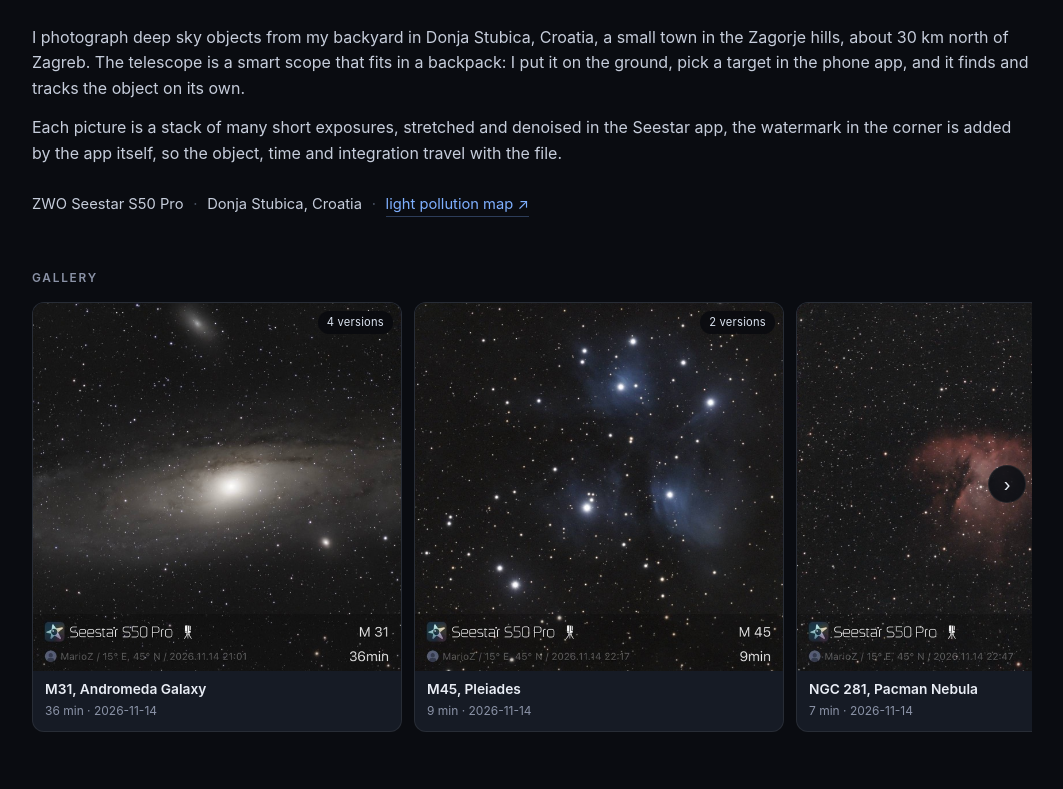
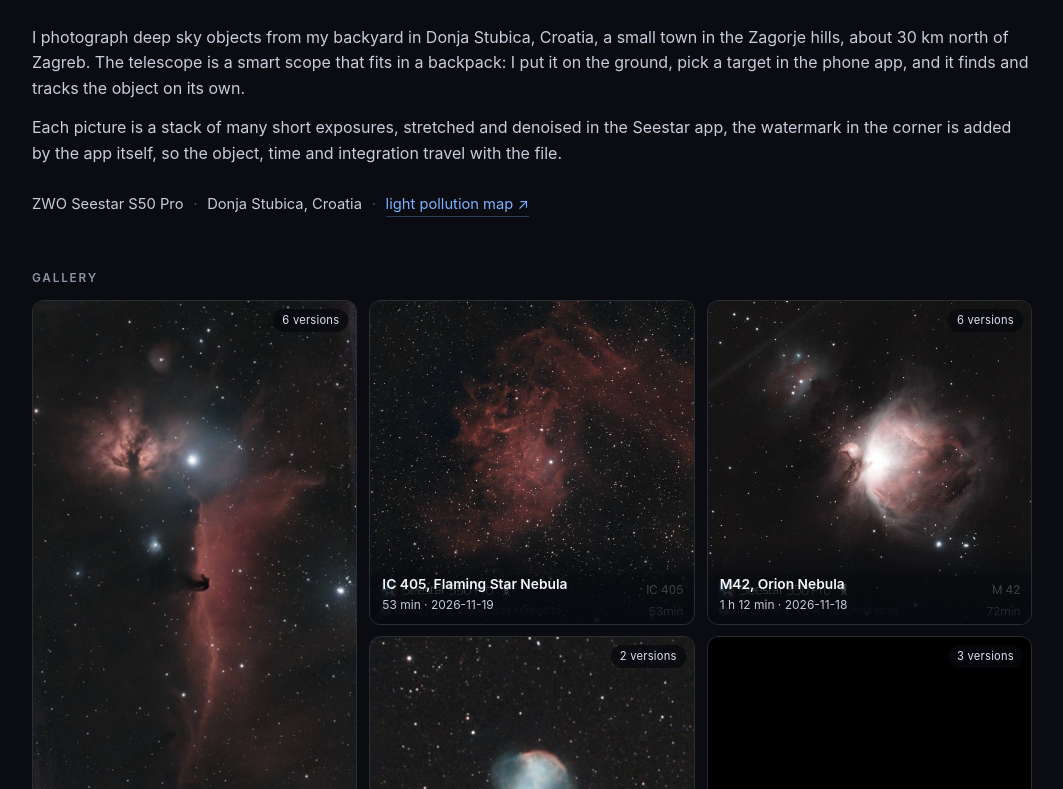
Before and after one commit to mzagar/astro-photos, a plain HTML site: page index.html in a window 1280 px wide. Shown: the part 155-944 px from the top of the page, without its empty margins (108-1171 px from the left). Drawn offline with Linux system fonts and the light colour scheme.

Commit message:
Tile grid, newest first, full frames

```diff
--- a/index.html
+++ b/index.html
@@ -17,7 +17,6 @@
       --accent: #7fb0ff;
       --line: rgba(255, 255, 255, 0.08);
       --radius: 12px;
-      --frame-h: clamp(240px, 46vh, 420px);
     }
 
     * { box-sizing: border-box; }
@@ -85,18 +84,13 @@
 
     a:hover { border-bottom-color: var(--accent); }
 
-    /* ---------- filmstrip ---------- */
+    /* ---------- tiles ---------- */
 
     .gallery {
       margin-top: 52px;
     }
 
     .gallery-head {
-      display: flex;
-      flex-wrap: wrap;
-      gap: 4px 16px;
-      align-items: baseline;
-      justify-content: space-between;
       margin-bottom: 12px;
     }
 
@@ -109,32 +103,22 @@
       color: var(--muted);
     }
 
-    .strip-shell {
-      position: relative;
-    }
-
-    .strip {
-      display: flex;
-      gap: 12px;
-      padding: 2px 2px 10px;
-      overflow-x: auto;
-      overscroll-behavior-x: contain;
-      scroll-snap-type: x proximity;
-      scroll-behavior: smooth;
-      scrollbar-width: thin;
-      scrollbar-color: rgba(255, 255, 255, 0.16) transparent;
-    }
-
-    .strip::-webkit-scrollbar { height: 8px; }
-    .strip::-webkit-scrollbar-thumb {
-      border-radius: 8px;
-      background: rgba(255, 255, 255, 0.14);
+    /* Masonry without JavaScript layout maths beyond a row span: every card
+       is a grid item spanning as many 6px rows as its picture needs. */
+    .grid {
+      display: grid;
+      grid-template-columns: repeat(auto-fill, minmax(min(100%, 250px), 1fr));
+      grid-auto-rows: 6px;
+      column-gap: 12px;
+      row-gap: 0;
+      align-items: start;
     }
 
     .card {
-      flex: 0 0 auto;
-      display: flex;
-      flex-direction: column;
+      position: relative;
+      display: block;
+      width: 100%;
+      margin: 0 0 12px;
       padding: 0;
       border: 1px solid var(--line);
       border-radius: var(--radius);
@@ -143,7 +127,6 @@
       font: inherit;
       text-align: left;
       cursor: zoom-in;
-      scroll-snap-align: start;
       overflow: hidden;
       transition: transform 0.18s ease, border-color 0.18s ease;
     }
@@ -163,8 +146,8 @@
 
     .card img {
       display: block;
-      height: var(--frame-h);
-      width: auto;
+      width: 100%;
+      height: auto;
       background: var(--bg-soft);
     }
 
@@ -183,12 +166,22 @@
     }
 
     .card .cap {
+      position: absolute;
+      inset: auto 0 0 0;
       display: block;
-      padding: 9px 12px 11px;
+      padding: 34px 12px 10px;
+      background: linear-gradient(
+        to top,
+        rgba(6, 9, 14, 0.94) 0%,
+        rgba(6, 9, 14, 0.72) 45%,
+        rgba(6, 9, 14, 0) 100%
+      );
+      pointer-events: none;
     }
 
     .card .title {
       display: block;
+      color: #f2f5fa;
       font-weight: 600;
       font-size: 0.86rem;
       line-height: 1.35;
@@ -197,32 +190,9 @@
     .card .meta {
       display: block;
       margin-top: 2px;
-      color: var(--muted);
+      color: #c2cbdb;
       font-size: 0.75rem;
     }
-
-    .strip-btn {
-      position: absolute;
-      top: calc(var(--frame-h) / 2);
-      display: grid;
-      place-items: center;
-      width: 38px;
-      height: 38px;
-      margin-top: -19px;
-      border: 1px solid var(--line);
-      border-radius: 50%;
-      background: rgba(12, 15, 21, 0.9);
-      color: var(--fg);
-      font-size: 1.25rem;
-      line-height: 1;
-      cursor: pointer;
-    }
-
-    .strip-btn:hover { border-color: var(--accent); }
-    .strip-btn[hidden] { display: none; }
-
-    .strip-prev { left: 6px; }
-    .strip-next { right: 6px; }
 
     .empty {
       padding: 24px;
@@ -461,9 +431,7 @@
     @media (max-width: 640px) {
       body { padding: 0 16px 40px; }
       .hero { padding: 44px 0 0; }
-      :root { --frame-h: clamp(190px, 38vh, 280px); }
       .setup { font-size: 0.86rem; }
-      .strip-btn { display: none; }
       .lightbox { padding: 12px; }
       .lb-media img { max-height: 58vh; }
       .lb-prev, .lb-next { display: none; }
@@ -503,11 +471,7 @@
         <h2 id="gallery-heading">Gallery</h2>
       </div>
 
-      <div class="strip-shell">
-        <button class="strip-btn strip-prev" type="button" aria-label="Scroll left" hidden>‹</button>
-        <div class="strip" id="strip" tabindex="0" role="group" aria-label="Photos"></div>
-        <button class="strip-btn strip-next" type="button" aria-label="Scroll right" hidden>›</button>
-      </div>
+      <div class="grid" id="grid" role="group" aria-label="Photos"></div>
     </section>
 
     <footer>
@@ -550,9 +514,8 @@
       var site = data.site || {};
       var photos = Array.isArray(data.photos) ? data.photos : [];
 
-      var strip = document.getElementById('strip');
-      var btnLeft = document.querySelector('.strip-prev');
-      var btnRight = document.querySelector('.strip-next');
+      var grid = document.getElementById('grid');
+      var cards = [];
 
       var lightbox = document.getElementById('lightbox');
       var lbMedia = document.querySelector('.lb-media');
@@ -642,10 +605,10 @@
           group.cover = group.variants[0];
         });
         out.sort(function (a, b) {
-          // oldest first; the time of day breaks ties within one night
+          // newest first; the time of day breaks ties within one night
           var ka = String(a.cover.date || '') + ' ' + String(a.cover.time || '');
           var kb = String(b.cover.date || '') + ' ' + String(b.cover.time || '');
-          return ka.localeCompare(kb);
+          return kb.localeCompare(ka);
         });
         return out;
       }
@@ -653,7 +616,7 @@
       var groups = buildGroups(photos);
 
       if (!groups.length) {
-        strip.append(el('p', 'empty', 'No photos yet. Drop exports into masters/ and run scripts/build_gallery.py.'));
+        grid.append(el('p', 'empty', 'No photos yet. Drop exports into masters/ and run scripts/build_gallery.py.'));
         return;
       }
 
@@ -689,37 +652,37 @@
         );
         card.append(frame, caption);
         card.addEventListener('click', function () { open(index); });
-        strip.append(card);
+        grid.append(card);
+        cards.push({
+          node: card,
+          ratio: (cover.width && cover.height) ? cover.height / cover.width : 1.25
+        });
       });
 
-      /* ---------- strip paging ---------- */
+      /* ---------- masonry layout ---------- */
 
-      var stepPx = 0;
+      var ROW_UNIT = 6;
+      var TILE_GAP = 12;
 
-      function measure() {
-        var card = strip.querySelector('.card');
-        stepPx = card ? card.getBoundingClientRect().width + 12 : strip.clientWidth;
+      function layout() {
+        if (!cards.length) return;
+        var width = cards[0].node.getBoundingClientRect().width - 2; // minus the 1px border
+        if (!width) return;
+        cards.forEach(function (item) {
+          var height = Math.round(width * item.ratio);
+          item.node.style.gridRowEnd = 'span ' + Math.ceil((height + TILE_GAP) / ROW_UNIT);
+        });
       }
 
-      function updateArrows() {
-        var overflow = strip.scrollWidth - strip.clientWidth;
-        var show = overflow > 8 && window.innerWidth > 640;
-        btnLeft.hidden = !show || strip.scrollLeft <= 2;
-        btnRight.hidden = !show || strip.scrollLeft >= overflow - 2;
-      }
+      layout();
 
-      function scrollByStep(direction) {
-        if (!stepPx) measure();
-        strip.scrollLeft += direction * stepPx;
-      }
-
-      btnLeft.addEventListener('click', function () { scrollByStep(-1); });
-      btnRight.addEventListener('click', function () { scrollByStep(1); });
-      strip.addEventListener('scroll', updateArrows, { passive: true });
-      window.addEventListener('resize', function () { measure(); updateArrows(); });
-
-      measure();
-      updateArrows();
+      var resizeQueued = false;
+      window.addEventListener('resize', function () {
+        if (resizeQueued) return;
+        resizeQueued = true;
+        var raf = window.requestAnimationFrame || function (fn) { fn(); };
+        raf(function () { resizeQueued = false; layout(); });
+      });
 
       /* ---------- lightbox ---------- */
 
@@ -974,10 +937,6 @@
           else if (event.key === 'ArrowRight') step(1);
           return;
         }
-        if (document.activeElement === strip && (event.key === 'ArrowLeft' || event.key === 'ArrowRight')) {
-          event.preventDefault();
-          scrollByStep(event.key === 'ArrowLeft' ? -1 : 1);
-        }
       });
     })();
   </script>
```
Also changed, not shown: 1 other file.
